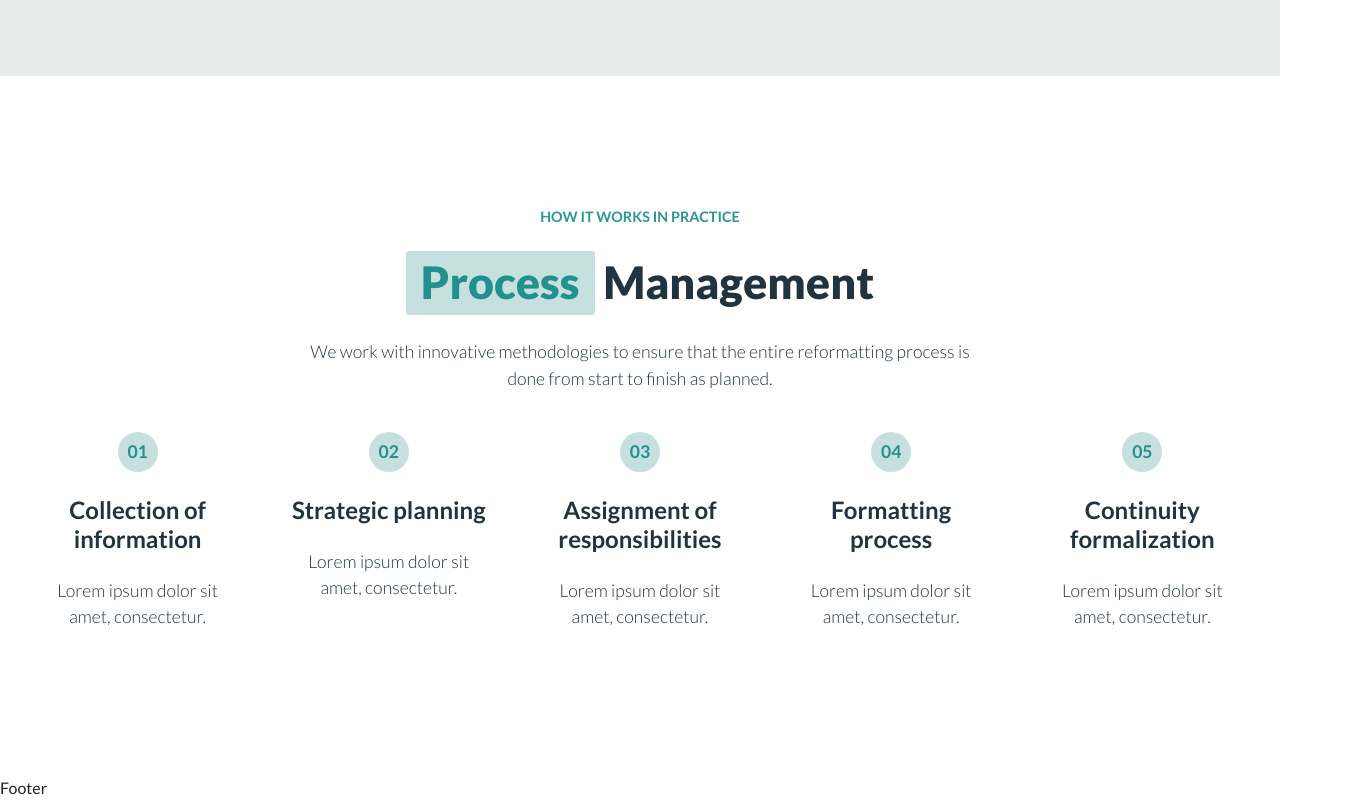
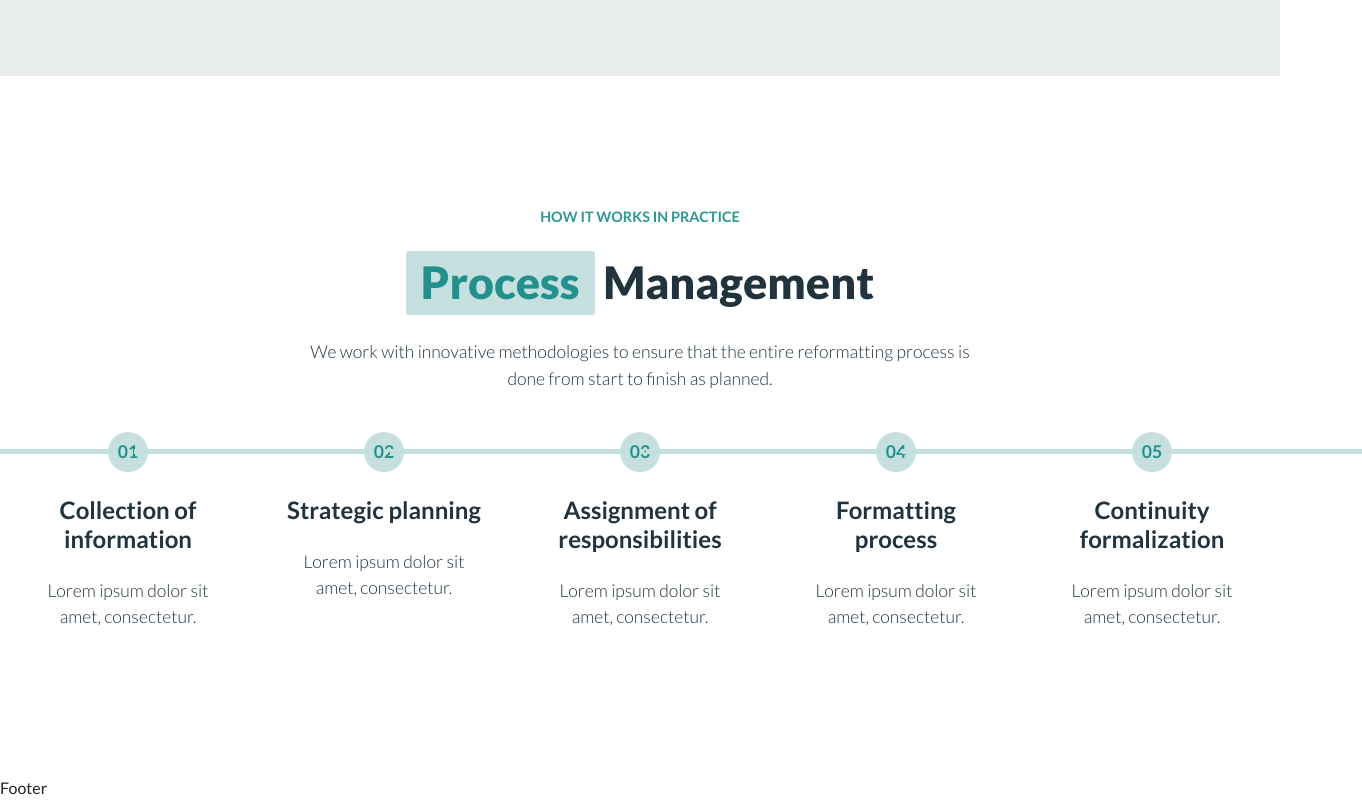
Before and after one commit to RiccardoCivardi/proj-html-vuejs, a Vue app: page / in a window 1280 px wide. Shown: the part 2569-3369 px from the top of the page, 1362 px wide, since content can reach past the window. Built offline with nearby package versions, Linux system fonts and the light colour scheme.

Commit message:
[add] ManagementCard

```diff
--- a/src/components/partials/ManagementCard.vue
+++ b/src/components/partials/ManagementCard.vue
@@ -18,7 +18,7 @@ export default {
 
   <div class="col">
     <div class="card">
-      <p class="circle mb-4">{{item.id}}</p>
+      <p class="circle mb-4"><span>{{item.id}}</span></p>
       <h4 class="mb-4">{{item.title}}</h4>
       <p>{{item.text}}</p>
     </div>
@@ -44,9 +44,27 @@ export default {
     margin: 0 auto;
     font-weight: 700;
     border-radius: 50%;
-    background-color: $dark-rgba-primary;
+    background-color: #C5E0DF;
     color: $primary;
+    position: relative;
+    &::before, &::after {
+      content: '';
+      display: block;
+      width: 230px;
+      height: 5px;
+      background-color: #C5E0DF;
+      position: absolute;
 
+    }
+    &::before {
+      width: 190px;
+      top: 17px;
+      left: 40px;
+    }
+    &::after {
+      bottom: 18px;
+      left: -230px;
+    }
   }
   h4 {
    @include titleSmall(dark);
@@ -54,7 +72,19 @@ export default {
   p {
     @include paragraph(dark);
   }
+
+  .box{
+    position: relative;
+    &::before {
+      content: '';
+      display: block;
+      width: 100%;
+      height: 5px;
+      background-color: $dark-rgba-primary;
+      position: absolute;
+      top: 57px;
+    }
+  }
 }
 
-
 </style>
--- a/src/components/partials/ProcessManagement.vue
+++ b/src/components/partials/ProcessManagement.vue
@@ -39,10 +39,11 @@ export default {
 
     </div>
 
-    <div class="container-fluid">
+    <div class="container-fluid px-0">
       <div class="container-xxl">
 
-        <div class="row row-cols-1 g-4 row-cols-sm-2 row-cols-md-3 row-cols-lg-5 ">
+        <!-- How it should be displayed on small screens???? -->
+        <div class="row row-cols-1 g-4 row-cols-sm-2 row-cols-md-3 row-cols-lg-4 row-cols-xl-5 ">
 
           <ManagementCard v-for="(item, index) in processManagement" :key="index" :item="item"/>
 
@@ -50,10 +51,6 @@ export default {
 
       </div>
     </div>
-
-
-
-
 
   </section>
 
@@ -76,12 +73,22 @@ export default {
     h2{
     @include title(dark);
     }
-
     p{
     @include paragraph(dark);
     }
   }
-
+  .box{
+    position: relative;
+    &::before {
+      content: '';
+      display: block;
+      width: 2000px;
+      height: 5px;
+      background-color: $dark-rgba-primary;
+      position: absolute;
+      top: 33px;
+    }
+  }
 }
 
 </style>
```
Lines whose indentation alone changed are shown as unchanged.
